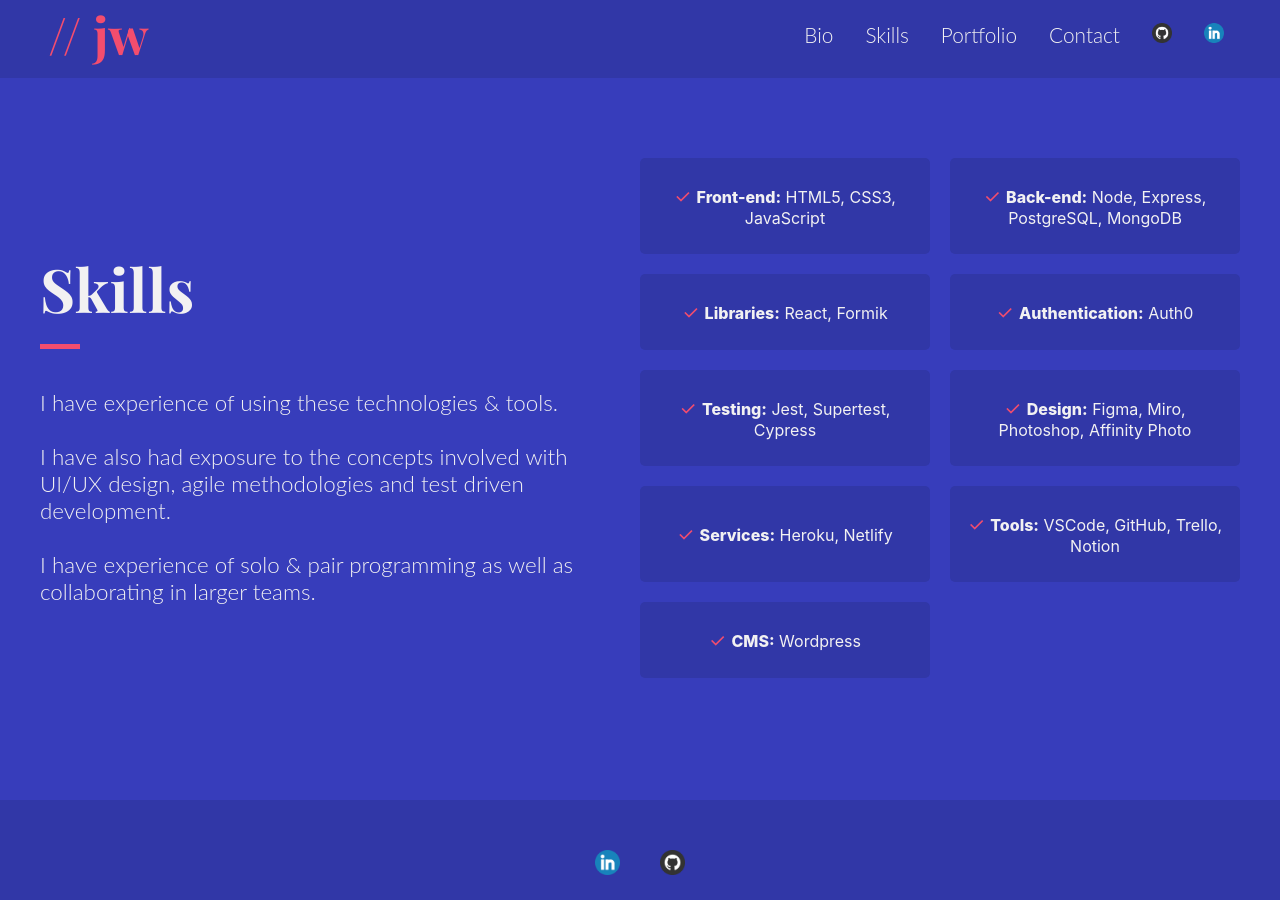
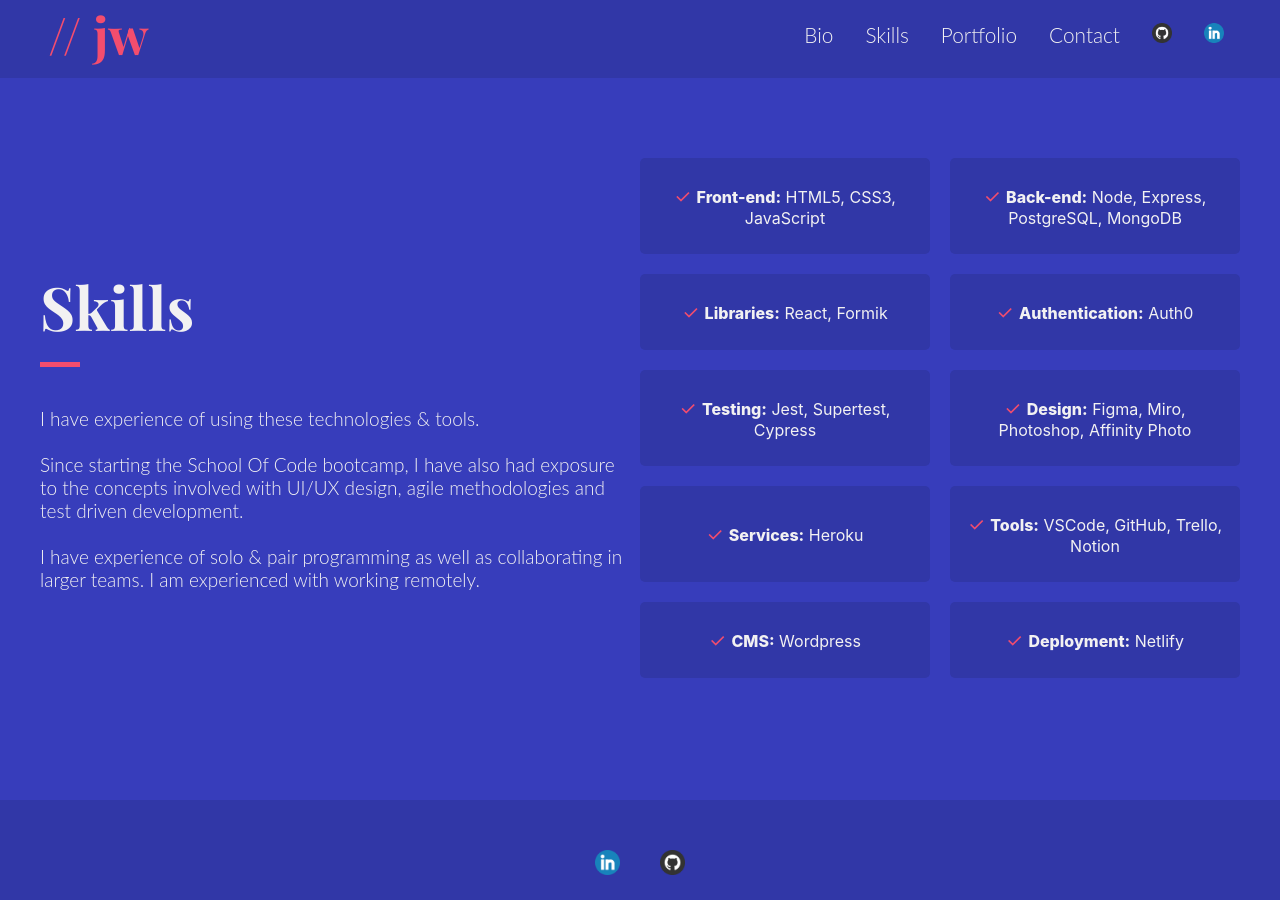
Before and after one commit to jimlikesjazz/portfolio-2022, a React (Create React App) app: page /skills in a window 1280 px wide. Built offline with nearby package versions, Linux system fonts and the light colour scheme.

Commit message:
changes to font sizes and other CSS tweaks

```diff
--- a/src/components/About/About.css
+++ b/src/components/About/About.css
@@ -40,10 +40,15 @@
     /*background-color: #3137a7;*/
     width: 50%;
     font-family: "lato";
-    font-size: 1.1em;
+    font-size: 19px;
     border-radius: 2px;
     color: #F2F1F2;
     padding: 15px;
+    text-align: left;
+
+    font-family: "lato";
+    font-weight: 300;
+
 
 }
 
@@ -68,14 +73,6 @@
 }
 
 
-#about-text {
-    text-align: left;
-
-    font-family: "lato";
-    font-weight: 300;
-    color: var(--off-white);
-    font-size: 1.3em;
-}
 
 @media (max-width:800px) {
 
--- a/src/components/About/About.js
+++ b/src/components/About/About.js
@@ -18,11 +18,13 @@
             After working as jazz pianist, teacher and composer for over 15
             years, I took the decision that the time was right for me to
             transition to a new career in tech.<br></br>
-            <br></br> I completed School Of Code’s intensive 16-week in August
-            2022 and I’m now looking for a job in tech, somewhere in the area of
-            front-end development and UI/UX design. In my spare time I enjoy
-            composing music for TV and film as well as learning French, cooking,
-            cycling and photography.
+            <br></br> I completed School Of Code’s intensive 16-week bootcamp in
+            August 2022 and I’m now looking for a job in tech. I have a
+            particular interest in front-end development and UI/UX design.
+            <br></br>
+            <br></br>
+            In my spare time I enjoy composing music for TV and film as well as
+            learning French, cooking, cycling and photography.
           </p>
           <a href={CV} target="_blank" rel="noopener noreferrer">
             <Button label="Resumé"></Button>
--- a/src/components/Card/Card.css
+++ b/src/components/Card/Card.css
@@ -9,6 +9,7 @@
     border-radius: 2px;
 
     background-color: #3137a7;
+    font-family: "lato";
 
 
 }
@@ -37,7 +38,9 @@
 }
 
 .project-name {
-    color: #F34D6E;
+    color: white;
+    font-weight: 800;
+    font-size: 19px;
 }
 
 .image-div-card {
--- a/src/components/LandingPage/LandingPage.css
+++ b/src/components/LandingPage/LandingPage.css
@@ -1,3 +1,4 @@
+@import url('https://fonts.googleapis.com/css2?family=Arvo&family=Playfair+Display:wght@700&display=swap');
 @import url('https://fonts.googleapis.com/css2?family=Arvo&family=Playfair+Display:wght@700&display=swap');
 
 :root {
--- a/src/components/Skills/Skills.css
+++ b/src/components/Skills/Skills.css
@@ -49,8 +49,8 @@
 
     font-family: "lato";
     font-weight: 300;
-    color: var(--off-white);
-    font-size: 1.4em;
+    color: #F2F1F2;
+    font-size: 19px;
     margin-right: 15px;
 }
 
@@ -71,4 +71,9 @@
         width: 100%;
 
     }
+
+    #skills-text {
+
+        margin-right: 0px;
+    }
 }
--- a/src/components/Skills/Skills.js
+++ b/src/components/Skills/Skills.js
@@ -8,9 +8,10 @@
   { section: "Authentication:", skills: "Auth0" },
   { section: "Testing:", skills: "Jest, Supertest, Cypress" },
   { section: "Design:", skills: "Figma, Miro, Photoshop, Affinity Photo" },
-  { section: "Services:", skills: "Heroku, Netlify" },
+  { section: "Services:", skills: "Heroku" },
   { section: "Tools:", skills: "VSCode, GitHub, Trello, Notion" },
   { section: "CMS:", skills: "Wordpress" },
+  { section: "Deployment:", skills: "Netlify" },
 ];
 
 export default function Skills() {
@@ -21,12 +22,14 @@
           <h1 id="skills-header">Skills</h1>
 
           <p id="skills-text">
-            I have experience of using these technologies & tools. <br></br>
-            <br></br> I have also had exposure to the concepts involved with
-            UI/UX design, agile methodologies and test driven development.
+            I have experience of using these technologies & tools.<br></br>
+            <br></br> Since starting the School Of Code bootcamp, I have also
+            had exposure to the concepts involved with UI/UX design, agile
+            methodologies and test driven development.
             <br></br>
             <br></br>I have experience of solo & pair programming as well as
-            collaborating in larger teams.
+            collaborating in larger teams. I am experienced with working
+            remotely.
           </p>
         </div>
 
```
